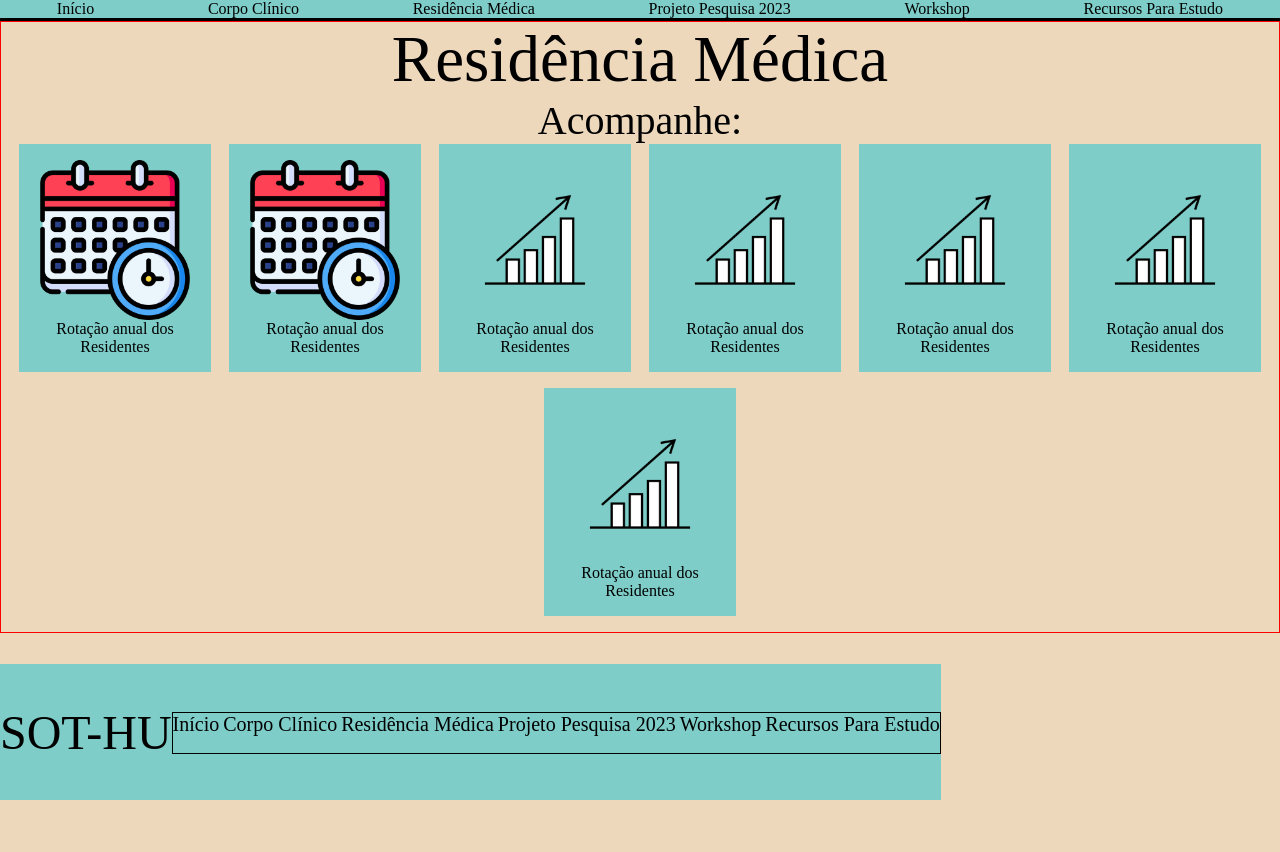
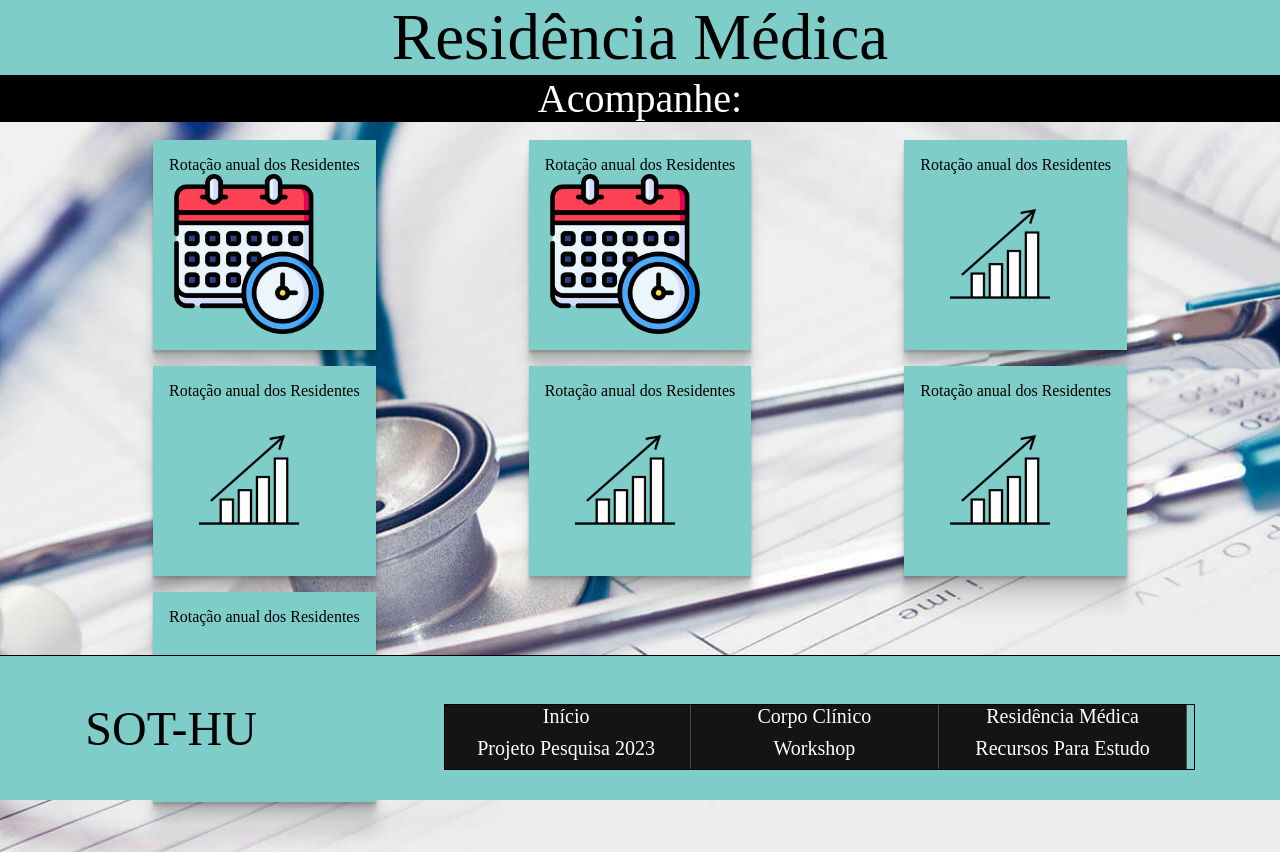
Before and after one commit to FeShiratsu/Manual, a plain HTML site: page index.html in a window 1280 px wide. Shown: the top 852 px of the page. Before the commit the page ends 800 px from the top, so only its background shows below. Drawn offline with Linux system fonts and the light colour scheme.

Commit message:
Adaptacoes e implementacoes

```diff
--- a/index.html
+++ b/index.html
@@ -1,62 +1,60 @@
 <!DOCTYPE html>
 <html lang="pt-br">
+
 <head>
     <meta charset="UTF-8">
     <meta name="viewport" content="width=device-width, initial-scale=1.0">
     <title>Central de Manuais</title>
     <link rel="stylesheet" href="style.css">
 </head>
+
 <body>
-    <header>
-        <div class="navbar">
-            <nav class="navbar">
-                <ul class="navbar">
-                    <li><a href="">Início</a></li>
-                    <li><a href="">Corpo Clínico</a></li>
-                    <li><a href="">Residência Médica</a></li>
-                    <li><a href="">Projeto Pesquisa 2023</a></li>
-                    <li><a href="">Workshop</a></li>
-                    <li><a href="">Recursos Para Estudo</a></li>
 
-                </ul>
-            </nav>
-        </div>
-    </header>
     <main>
         <section>
+            <div id="HeaderTitle">
                 <h1 id="Title">Residência Médica</h1>
                 <h2 id="Subtitle">Acompanhe:</h2>
+            </div>
+            <br>
             <div id="OptionsHub">
                 <div class="Options">
+                    <p>Rotação anual dos Residentes</p>
                     <img src="Images/Time.png" alt="">
-                        <p>Rotação anual dos Residentes</p>
+
                 </div>
 
                 <div class="Options">
-                        <img  src="Images/Time.png" alt="">
                     <p>Rotação anual dos Residentes</p>
+                    <img src="Images/Time.png" alt="">
+
                 </div>
 
                 <div class="Options">
-                        <img  src="Images/grafico.webp" alt="">
                     <p>Rotação anual dos Residentes</p>
+                    <img src="Images/grafico.webp" alt="">
+
                 </div>
 
                 <div class="Options">
-                        <img  src="Images/grafico.webp" alt="">
                     <p>Rotação anual dos Residentes</p>
+                    <img src="Images/grafico.webp" alt="">
+
                 </div>
                 <div class="Options">
-                        <img  src="Images/grafico.webp" alt="">
                     <p>Rotação anual dos Residentes</p>
+                    <img src="Images/grafico.webp" alt="">
+
                 </div>
                 <div class="Options">
-                        <img  src="Images/grafico.webp" alt="">
                     <p>Rotação anual dos Residentes</p>
+                    <img src="Images/grafico.webp" alt="">
+
                 </div>
                 <div class="Options">
-                        <img  src="Images/grafico.webp" alt="">
                     <p>Rotação anual dos Residentes</p>
+                    <img src="Images/grafico.webp" alt="">
+
                 </div>
             </div>
         </section>
@@ -74,4 +72,5 @@
 
     </footer>
 </body>
+
 </html>
--- a/style.css
+++ b/style.css
@@ -1,10 +1,14 @@
 *{
     padding: 0;
     margin: 0;
+
 }
 
 body{
-    background-color: rgb(238, 216, 188);
+    background-image: url(Images/residencia.jpg);
+    background-repeat: no-repeat;
+    background-size: cover;
+    background-position: center;
 }
 
 section{
@@ -13,23 +17,27 @@ section{
     flex-direction: column;
     justify-content: center;
     align-items: center;
-    border: 1px solid red;
+
 }
 
 #OptionsHub{
-    display: flex;
+    width: 100vw;
+    display: grid;
+    grid-template-columns: auto auto auto;
     justify-content: space-evenly;
-    flex-wrap: wrap;
 }
 
 .Options{
-    max-width: 10em;
+    transition: 0.5s;
+    max-width: 50rem;
+    min-width: 3rem;
     padding: 1em;
     display: flex;
     flex-direction: column;
     text-align: center;
     background-color: #7ECDC8;
     margin-bottom: 1em;
+    box-shadow: rgba(0, 0, 0, 0.09) 0px 2px 1px, rgba(0, 0, 0, 0.09) 0px 4px 2px, rgba(0, 0, 0, 0.09) 0px 8px 4px, rgba(0, 0, 0, 0.09) 0px 16px 8px, rgba(0, 0, 0, 0.09) 0px 32px 16px;
 }
 
 header{
@@ -73,44 +81,54 @@ ul{
 }
 
 footer{
-    position: fixed;
+    position: sticky;
     bottom: 0;
-    width: 100;
+    width: 100%;
     padding: 3em 0px;
-    height: 2.5em;
+    height: 3rem;
     background-color: #7ECDC8;
     display: flex;
     justify-content: space-around;
+    border-top: 1px solid black;
 }
 
 
 
-footer a{
+footer .fOption{
     font-size: 20px;
-    padding: 0.45em 0em;
     transition: 0.5s;
     white-space: nowrap;
+    display: inline-block;
+    width: 33%;
+    height: 2rem;
+    border-right: 1px solid rgb(75, 72, 72);
+    text-align: center;
+    background-color: #141414;
+    margin-inline: -2px;
+    color: white;
 }
 
 footer div{
-    height: 100%;
-    display: inline-block;
+
     justify-content: center;
     align-items: center;
     border: 1px solid black;
-
+    overflow: hidden;
+    display: inline-block;
+    height: 4rem;
 }
 
 #nameSite{
+    background-color: #7ECDC8;
     white-space: nowrap;
     align-self: center;
     font-size: 3em;
-
+    margin-right: 1rem;
+    border-right: 0px;
 }
 
 footer .fOption:hover{
-
-    background-color: rgb(107, 67, 67);
+    background-color: rgb(75, 72, 72);;
 }
 
 #nameSite:hover {
@@ -118,9 +136,27 @@ footer .fOption:hover{
 
 }
 
+#HeaderTitle , #HeaderTitle h1{
+    width: 100%;
+    background-color: #7ECDC8;
+    text-align: center;
+}
+
+#HeaderTitle h2{
+    background-color: black;
+    text-align: center;
+    color: white;
+}
+
+
+
 .Options:hover{
-    background-color: #b4d1cf;
+    background-color: #63c2bb;
+    box-shadow: rgba(0, 0, 0, 0.35) 0px -50px 36px -28px inset;
+    font-size: 18px;
+    font-weight: 900;
 }
+
 
 *,
 *:before,
```
Also changed, not shown: Images/residencia.jpeg (added), Images/residencia.jpg (added), 2 other files. Lines whose indentation alone changed are shown as unchanged.
